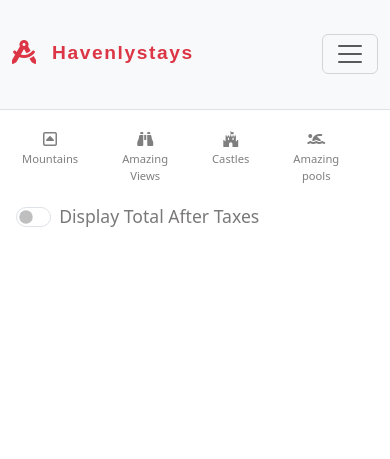
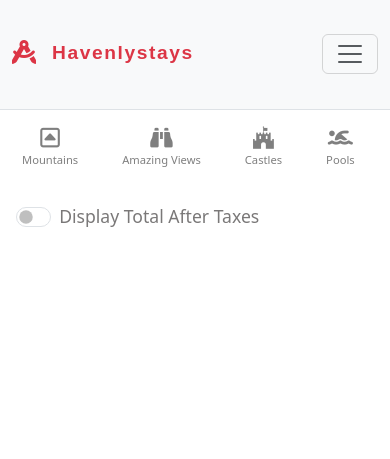
Before and after one commit to Akriti0304/Havenlystays, a Node server app: page /listings in a window 390 px wide. Shown: the top 459 px of the page. Run offline with Node 20, Linux system fonts and the light colour scheme; data that the repository does not hold is empty; some libraries are stand-ins or nearby versions; some web fonts are replaced.

Commit message:
css changes

```diff
--- a/filterData/filterData.js
+++ b/filterData/filterData.js
@@ -13,7 +13,7 @@ data = [
     },
     {
         "icon" : "fa-solid fa-person-swimming",
-        "filterName" : "Amazing pools"
+        "filterName" : "Pools"
     },
     {
         "icon" : "fa-solid fa-umbrella-beach",
--- a/index.js
+++ b/index.js
@@ -97,12 +97,12 @@ app.use(userRouter);
 app.use("/listings",listingsRouter);
 app.use("/listings/:id/review",reviewsRouter);
 
+app.get("/", (req, res) => {
+    res.redirect("/listings");
+});
+
 app.all("*",(req,res)=>{
     throw new customError("Page not found",404);
-});
-
-app.get("/", (req, res) => {
-    res.redirect("/listings");
 });
 
 app.use((err,req,res,next)=>{
--- a/public/css/create.css
+++ b/public/css/create.css
@@ -25,3 +25,14 @@
     margin:0.5rem 0.5rem 0.5rem 0px;
     padding: 0.1rem 0.3rem;
 }
+
+@media (max-width: 768px) {
+    .createMain{
+        column-gap: 0;
+        padding: 10px;
+    }
+
+    .createForm{
+        width: 100dvw;
+    }
+}
--- a/public/css/navbar.css
+++ b/public/css/navbar.css
@@ -62,6 +62,7 @@
 #filter-Nav {
     background-color: white;
     display: flex;
+    flex-wrap: wrap;
     gap: 1rem;
     padding: 1rem;
 }
@@ -90,15 +91,18 @@
     background-color: rgba(0, 0, 0, 0.3);
   }
 
-#filterBtn {
+.filterBtn {
     background-color: transparent;
     color: rgb(127, 127, 127);
     border: none;
-    width: min-content;
 }
 
 #filterBtn:hover {
     color: rgb(0, 0, 0);
+}
+
+.filter-icon{
+    font-size: 1.4rem;
 }
 
 #filter-text{
--- a/views/Include/flash.ejs
+++ b/views/Include/flash.ejs
@@ -1,12 +1,12 @@
 <% if (success && success.length > 0) { %>
-    <div class="alert flashAlert alert-success alert-dismissible fade show" role="alert">
+    <div class="alert mt-4 flashAlert alert-success alert-dismissible fade show" role="alert">
       <%= success[0] %>
       <button type="button" class="btn-close" data-bs-dismiss="alert"></button>
     </div>
   <% } %>
 
   <% if (error && error.length > 0) { %>
-    <div class="alert flashAlert alert-danger alert-dismissible fade show" style="width: 100%;" role="alert">
+    <div class="alert mt-4 flashAlert alert-danger alert-dismissible fade show" style="width: 100%;" role="alert">
       <%= error[0] %>
       <button type="button" class="btn-close" data-bs-dismiss="alert"></button>
     </div>
--- a/views/Include/nav.ejs
+++ b/views/Include/nav.ejs
@@ -46,7 +46,7 @@
   </nav>
 
   <% if (isListingPage) { %>
-    <nav id="filter-Nav" class="navbar sticky-top">
+    <nav id="filter-Nav" class="sticky-top">
 
 
         <div class="filter-container d-flex flex-row">
@@ -54,8 +54,8 @@
 
             <form class="filterAnch" action="/listings/filter-search?category=<%=encodeURIComponent(data.filterName)%>"
               method="POST">
-              <button type="submit" id="filterBtn">
-                <i class="<%= data.icon %>"></i>
+              <button type="submit" class="filterBtn">
+                <i class="<%= data.icon %> filter-icon"></i>
                 <p id="filter-text">
                   <%= data.filterName %>
                 </p>
```
